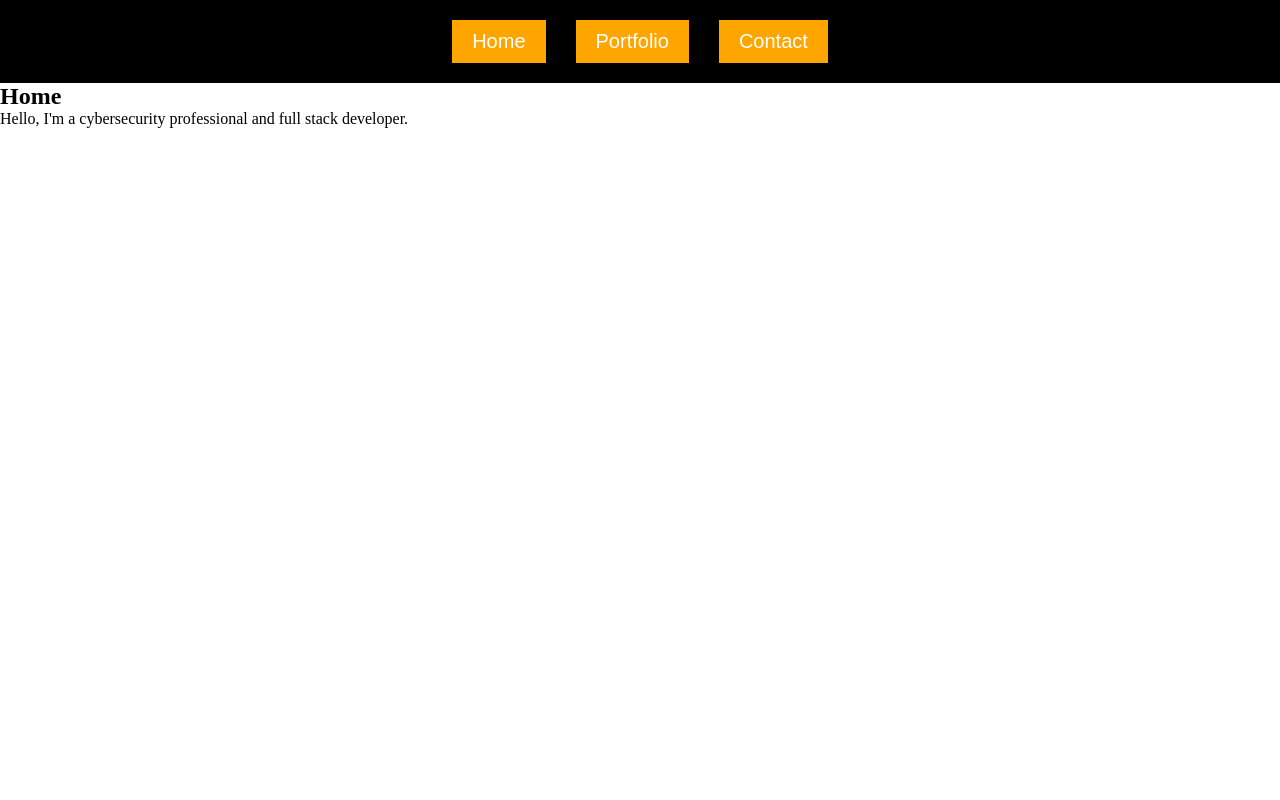
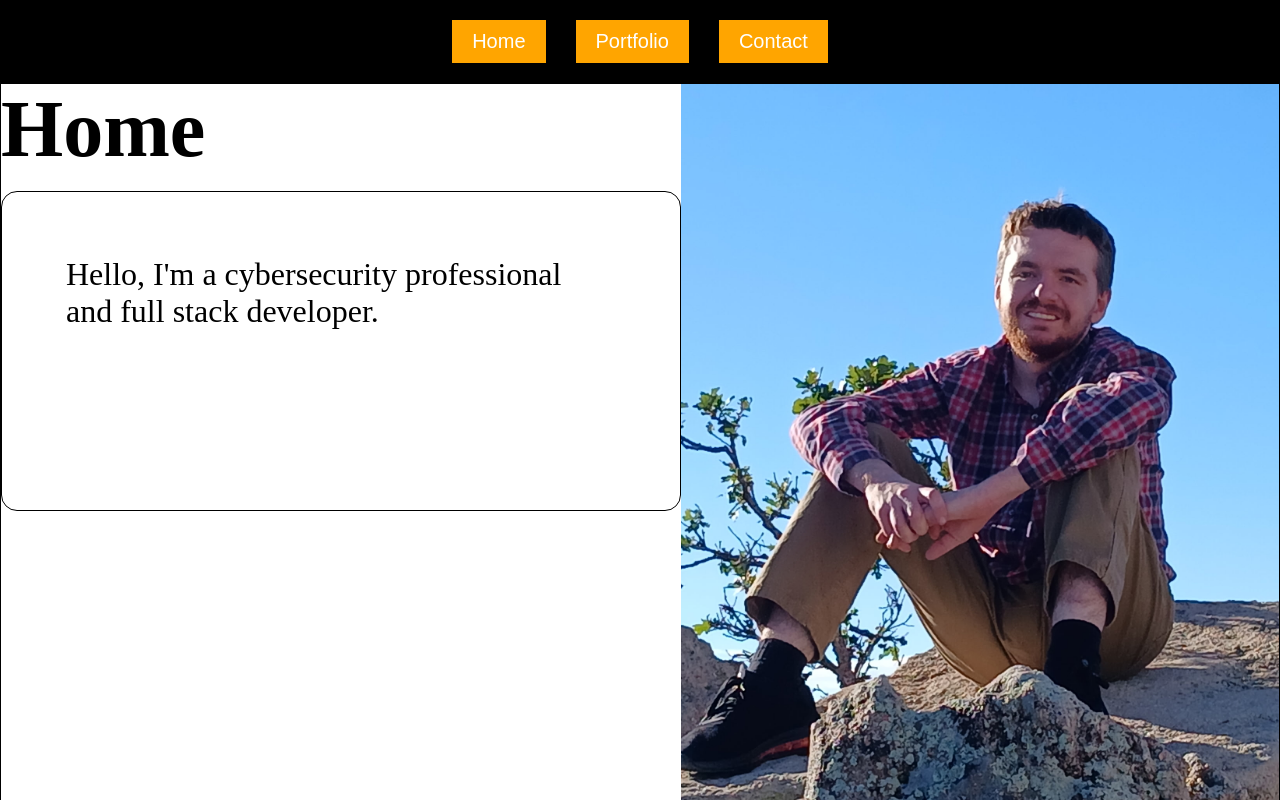
Before and after one commit to NashSigmon/PersonalWebsite, a React (Vite) app: page / in a window 1280 px wide. Shown: the top 800 px of the page. Built offline with nearby package versions, Linux system fonts and the light colour scheme.

Commit message:
Started Styleing For Main Landing Page.

```diff
--- a/src/pages/Home.jsx
+++ b/src/pages/Home.jsx
@@ -1,13 +1,16 @@
 
 import "../styles/Home.css"
 
-import Image from "../assets/PersonalPhoto.jpg"
+import PersonalPhoto from "../Images/SittingOnRocks.jpg"
 
 function Home() {
     return (
-        <section id ="home">
-            <h1 className="section-title">Home</h1>
-            <p>Hello, I'm a cybersecurity professional and full stack developer.</p>
+        <section id="home">
+            <div id="home1">
+                <h1 className="section-title">Home</h1>
+                <p>Hello, I'm a cybersecurity professional and full stack developer.</p>
+            </div>
+            <img src={PersonalPhoto} alt="Sitting on rocks" />
         </section>
 
     )
--- a/src/styles/App.css
+++ b/src/styles/App.css
@@ -7,6 +7,18 @@
 
 html {
   scroll-behavior: smooth;
+}
+
+section {
+    display: flex;
+    border: solid 1px;
+    height: 100vh;
+
+}
+
+section .section-title {
+    font-size: 5rem;
+    margin-bottom: 1rem;
 }
 
 #home{
--- a/src/styles/Home.css
+++ b/src/styles/Home.css
@@ -1,11 +1,24 @@
 
 
-#PersonalPhoto{
-  width:300px;
-  height:400px;
+
+
+#home1 {
+  justify-content: center;
 }
 
+#home1 p {
+  border: solid 1px;
+  padding: 4rem;
+  font-size: 2rem;
+  border-radius: 1rem;
+  height: 40vh;
+}
 
-#Home1{
-  border: solid;
+#home img {
+  width: 80vh;
+  height: auto;
 }
+#home {
+  width: 100%;
+  justify-content: space-around;
+}
```
Also changed, not shown: src/Images/SittingOnRocks.jpg (added).
